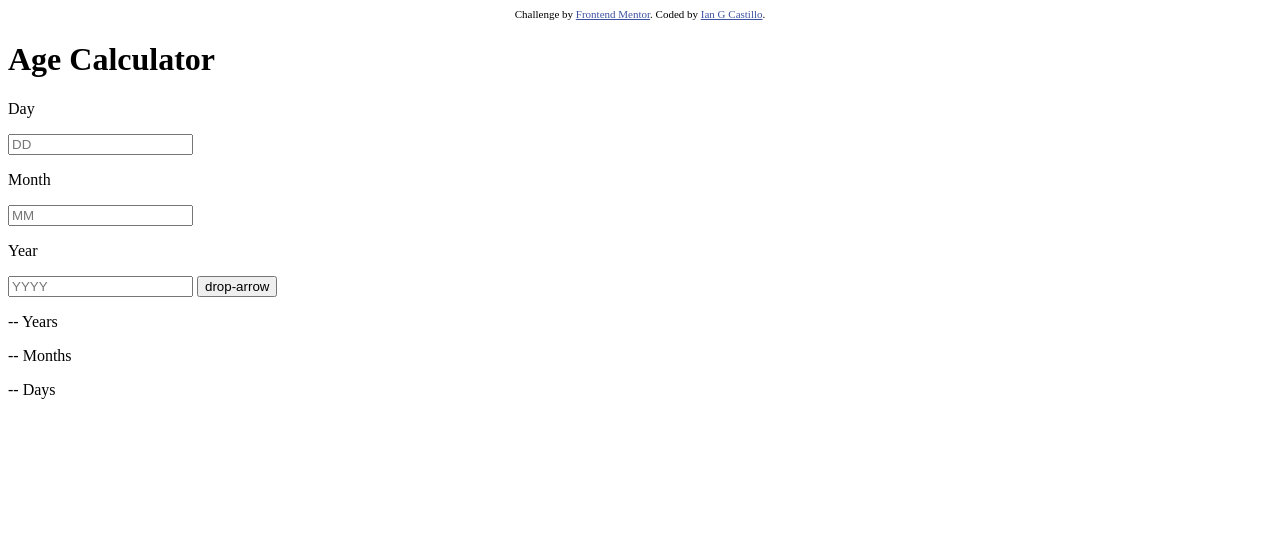
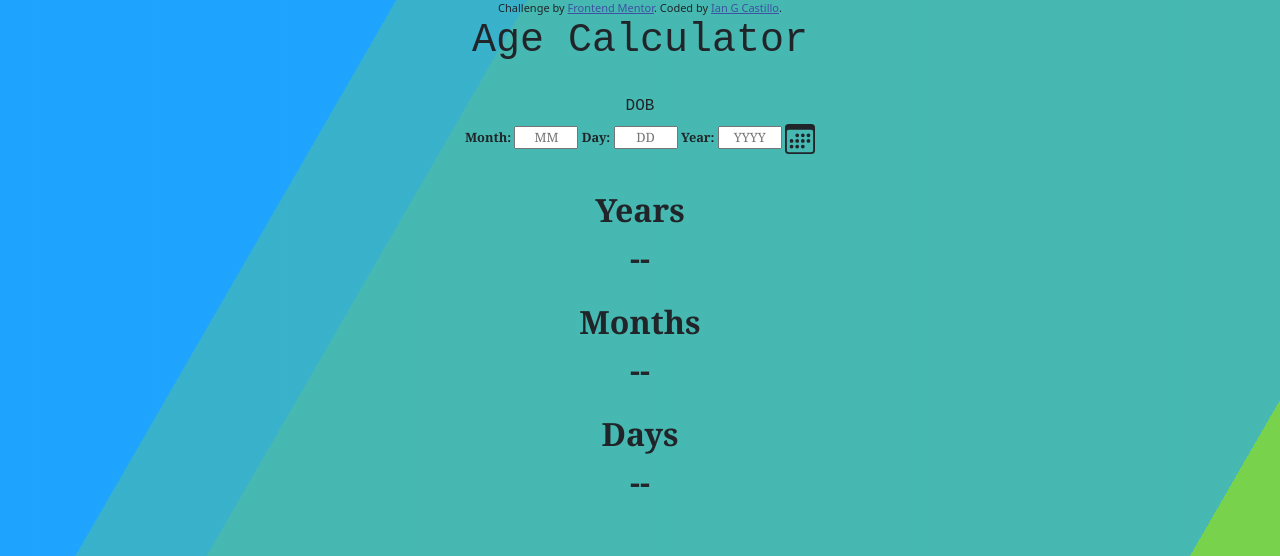
Before and after one commit to iangcastill0/AgeCalculator, a plain HTML site: page index.html in a window 1280 px wide. Shown: the top 556 px of the page. Drawn offline with nearby package versions, Linux system fonts and the light colour scheme.

Commit message:
finalCommit

```diff
--- a/assets/styles.css
+++ b/assets/styles.css
@@ -0,0 +1,98 @@
+
+*{
+    margin: 0;
+    padding: 0;
+    box-sizing: border-box;
+}
+html {
+    height: 100vh;
+}
+
+body {
+    margin:0;
+}
+.bg {
+    animation:slide 3s ease-in-out infinite alternate;
+    background-image: linear-gradient(-60deg, #6c3 50%, #09f 50%);
+    bottom:0;
+    left:-50%;
+    opacity:.5;
+    position:fixed;
+    right:-50%;
+    top:0;
+    z-index:-1;
+}
+
+.bg2 {
+    animation-direction:alternate-reverse;
+    animation-duration:4s;
+}
+
+.bg3 {
+    animation-duration:5s;
+}
+
+.content {
+    background-color:rgba(255,255,255,.8);
+    border-radius:.25em;
+    box-shadow:0 0 .25em rgba(0,0,0,.25);
+    box-sizing:border-box;
+    left:50%;
+    padding:10vmin;
+    position:fixed;
+    text-align:center;
+    top:50%;
+    transform:translate(-50%, -50%);
+}
+
+h1 {
+    font-family:monospace;
+}
+
+@keyframes slide {
+    0% {
+        transform:translateX(-25%);
+    }
+
+    100% {
+        transform:translateX(25%);
+    }
+}
+
+h1{
+    text-align: center;
+}
+form h1{
+    font-size: 1rem;
+}
+input::-webkit-inner-spin-button,
+input::-webkit-outer-spin-button{
+    -webkit-appearance: none;
+  margin: 0;
+}
+.userinput input{
+    width: 4rem;
+    text-align: center;
+    text-decoration: none;
+}
+.userinput{
+   text-align: center;
+   margin-top: 2rem;
+   font-size: .8rem;
+   font-family: Georgia, 'Times New Roman', Times, serif;
+   font-weight: 700;
+}
+.output input{
+    width: 4rem;
+    border: none;
+    text-decoration: none;
+}
+.output{
+    text-align: center;
+    margin-top: 2rem;
+    font-weight: 700;
+    font-family: Georgia, 'Times New Roman', Times, serif;
+}
+span{
+    font-size: 2rem;
+}
--- a/index.html
+++ b/index.html
@@ -6,8 +6,8 @@
 
   <link rel="icon" type="image/png" sizes="32x32" href="./assets/images/favicon-32x32.png">
   <link rel="stylesheet" href="./assets/styles.css"> <!-- Add your CSS rules in a separate file -->
-
-  <title>Frontend Mentor | Age calculator app</title>
+  <link href="https://cdn.jsdelivr.net/npm/bootstrap@5.3.3/dist/css/bootstrap.min.css" rel="stylesheet" integrity="sha384-QWTKZyjpPEjISv5WaRU9OFeRpok6YctnYmDr5pNlyT2bRjXh0JMhjY6hW+ALEwIH" crossorigin="anonymous">
+  <title>Age calculator</title>
 
   <!-- Feel free to remove these styles or customise in your own stylesheet 👍 -->
   <style>
@@ -16,27 +16,38 @@
   </style>
 </head>
 <body>
+<!-- bg style -->
+  <div class="bg"></div>
+<div class="bg bg2"></div>
+<div class="bg bg3"></div>
+
+<!-- bg style -->
 <div class="attribution">
   Challenge by <a href="https://www.frontendmentor.io?ref=challenge" target="_blank">Frontend Mentor</a>.
   Coded by <a href="#">Ian G Castillo</a>.
 </div>
 <h1>Age Calculator</h1>
+<form class="userinput">
+  <h1>DOB</h1>
+  <label for="month">Month:</label>
+  <input type="number" id="month" min="1" max="12" placeholder="MM" required>
+  <label for="day">Day:</label>
+  <input type="number" id="day" min="1" max="31" placeholder="DD" required>
+  <label for="year">Year:</label>
+  <input type="number" id="year" min="1900" placeholder="YYYY" required>
+  <!-- <button type="button" id="btn">Calculate Age</button> -->
+  <svg id="btn" onclick="calculateAge()" xmlns="http://www.w3.org/2000/svg" width="30" height="30"fill="currentColor" class="bi bi-calendar3" viewBox="0 0 16 16">
+    <path d="M14 0H2a2 2 0 0 0-2 2v12a2 2 0 0 0 2 2h12a2 2 0 0 0 2-2V2a2 2 0 0 0-2-2M1 3.857C1 3.384 1.448 3 2 3h12c.552 0 1 .384 1 .857v10.286c0 .473-.448.857-1 .857H2c-.552 0-1-.384-1-.857z"/>
+    <path d="M6.5 7a1 1 0 1 0 0-2 1 1 0 0 0 0 2m3 0a1 1 0 1 0 0-2 1 1 0 0 0 0 2m3 0a1 1 0 1 0 0-2 1 1 0 0 0 0 2m-9 3a1 1 0 1 0 0-2 1 1 0 0 0 0 2m3 0a1 1 0 1 0 0-2 1 1 0 0 0 0 2m3 0a1 1 0 1 0 0-2 1 1 0 0 0 0 2m3 0a1 1 0 1 0 0-2 1 1 0 0 0 0 2m-9 3a1 1 0 1 0 0-2 1 1 0 0 0 0 2m3 0a1 1 0 1 0 0-2 1 1 0 0 0 0 2m3 0a1 1 0 1 0 0-2 1 1 0 0 0 0 2"/>
+  </svg>
+</form>
+<div class="output">
+<span>Years <p id="outYr">--</p></span>
+<span>Months <p id="outMth">--</p></span>
+<span>Days <p id="outDay">--</p> </span>
 </div>
-<p id="day">Day</p>
-  <input type='number' name='DD' placeholder="DD">
-
-<p id="month">Month</p>
-<input type='number' name='MM' placeholder="MM">
-
-<p id="year">Year</p>
-<input type='number' name='YYYY' placeholder="YYYY">
-
-<button onclick="calculateAge()">drop-arrow</button>
-<div>
-<div>
-  <p id="year-calculation">-- Years</p>
-  <p id="month-calculation">-- Months</p>
-  <p id="day-calculation">-- Days</p>
-</div>
+<!-- scripts -->
+<script src="./index.js"></script>
+<script src="https://cdn.jsdelivr.net/npm/bootstrap@5.3.3/dist/js/bootstrap.bundle.min.js" integrity="sha384-YvpcrYf0tY3lHB60NNkmXc5s9fDVZLESaAA55NDzOxhy9GkcIdslK1eN7N6jIeHz" crossorigin="anonymous"></script>
 </body>
 </html>
--- a/index.js
+++ b/index.js
@@ -0,0 +1,65 @@
+// index.js
+
+// Get references to the DOM elements
+const day = document.getElementById('day');
+const month = document.getElementById('month');
+const year = document.getElementById('year');
+const outYr = document.getElementById('outYr');
+const outMtn = document.getElementById('outMth');
+const outDay = document.getElementById('outDay');
+const btn = document.getElementById('btn');
+
+// Function to calculate age
+function calculateAge() {
+    // Get values from inputs and handle invalid inputs
+    const dayValue = parseInt(day.value, 10);
+    const monthValue = parseInt(month.value, 10);
+    const yearValue = parseInt(year.value, 10);
+
+    if (isNaN(dayValue) || isNaN(monthValue) || isNaN(yearValue)) {
+        alert('Please enter valid numbers for day, month, and year.');
+        return;
+    }
+
+    // Create date object for the entered date
+    const enteredDate = new Date(yearValue, monthValue - 1, dayValue);
+    const currentDate = new Date();
+
+    // Check if the entered date is valid
+    if (enteredDate.getDate() !== dayValue || enteredDate.getMonth() + 1 !== monthValue || enteredDate.getFullYear() !== yearValue) {
+        alert('Please enter a valid date.');
+        return;
+    }
+
+    // Calculate the difference in milliseconds
+    const diffTime = Math.abs(currentDate - enteredDate);
+
+    // Calculate the difference in days
+    const diffDays = Math.floor(diffTime / (1000 * 60 * 60 * 24));
+
+    // Calculate years, months, and days
+    let ageDiff = currentDate.getFullYear() - enteredDate.getFullYear();
+    let m = currentDate.getMonth() - enteredDate.getMonth();
+    let d = currentDate.getDate() - enteredDate.getDate();
+
+    // Adjust for negative days
+    if (d < 0) {
+        m--;
+        const daysInPreviousMonth = new Date(currentDate.getFullYear(), currentDate.getMonth() - 1, 0).getDate();
+        d += daysInPreviousMonth;
+    }
+
+    // Adjust for negative months
+    if (m < 0) {
+        ageDiff--;
+        m += 12;
+    }
+
+    // Set output values
+    outYr.textContent = ageDiff;
+    outMtn.textContent = m;
+    outDay.textContent = d;
+}
+
+// Add event listener to the button
+btn.addEventListener('click', calculateAge);
```
